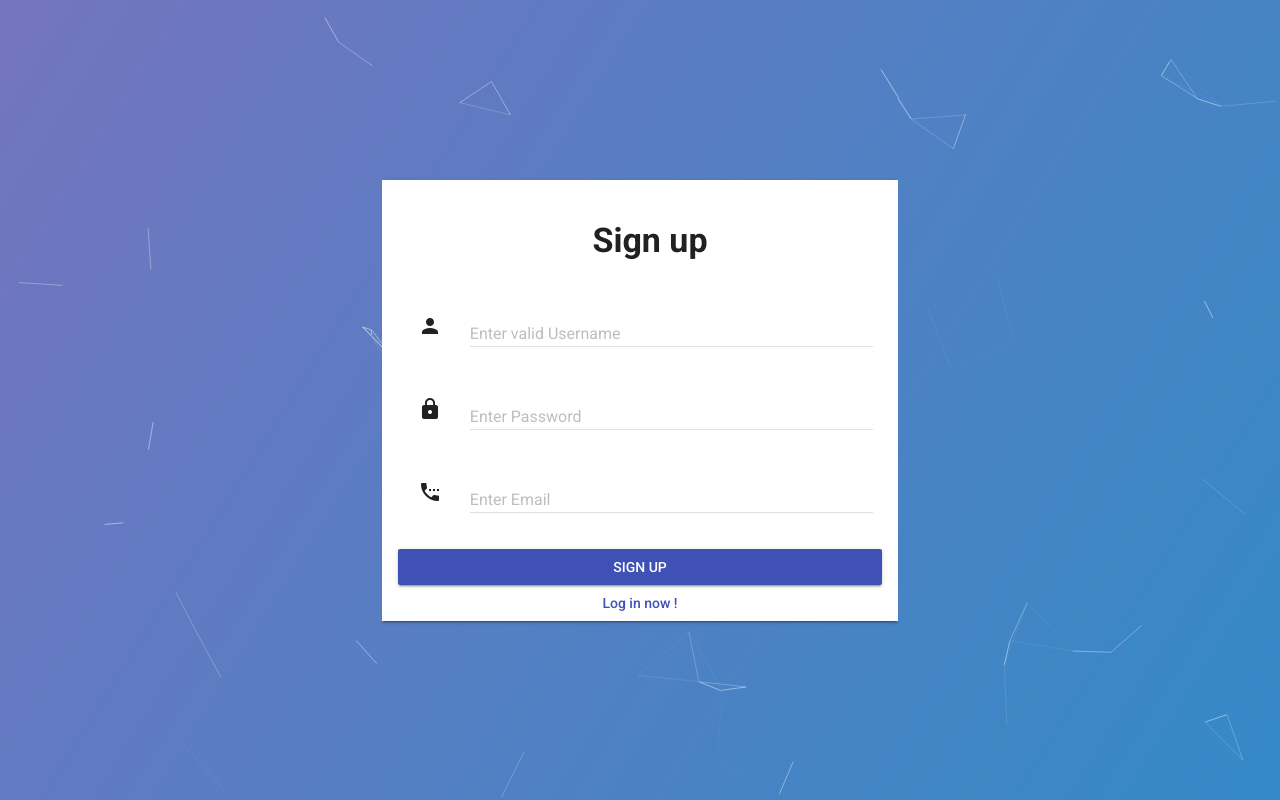
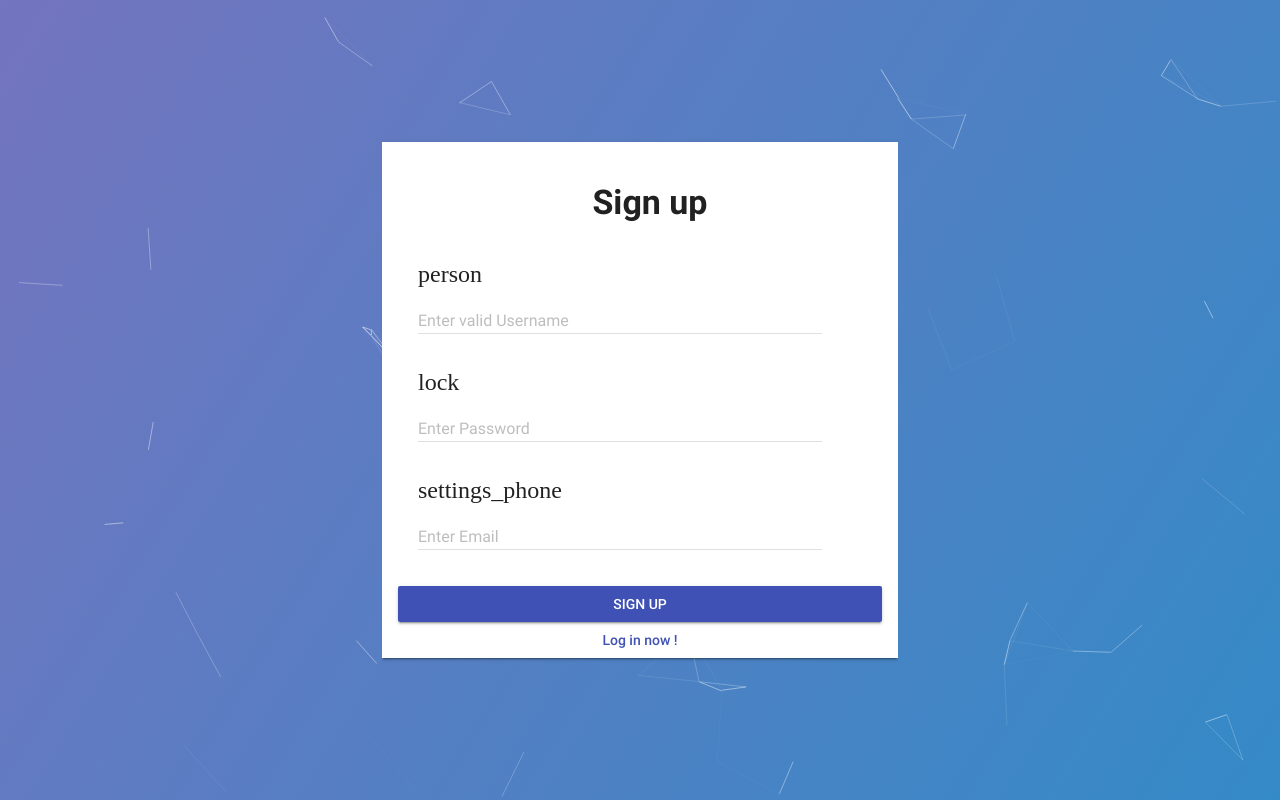
Before and after one commit to hebingchang/ha.hu, a Django app: page /accounts/signup/ in a window 1280 px wide. Run offline with Django 3.2, Linux system fonts and the light colour scheme.

Commit message:
remove materialicons

```diff
--- /dev/null
+++ b/static/styles/roboto.css
@@ -0,0 +1,251 @@
+/* cyrillic-ext */
+@font-face {
+  font-family: 'Roboto';
+  font-style: normal;
+  font-weight: 300;
+  src: local('Roboto Light'), local('Roboto-Light'), url(http://fonts.gstatic.com/s/roboto/v15/0eC6fl06luXEYWpBSJvXCBJtnKITppOI_IvcXXDNrsc.woff2) format('woff2');
+  unicode-range: U+0460-052F, U+20B4, U+2DE0-2DFF, U+A640-A69F;
+}
+
+/* cyrillic */
+@font-face {
+  font-family: 'Roboto';
+  font-style: normal;
+  font-weight: 300;
+  src: local('Roboto Light'), local('Roboto-Light'), url(http://fonts.gstatic.com/s/roboto/v15/Fl4y0QdOxyyTHEGMXX8kcRJtnKITppOI_IvcXXDNrsc.woff2) format('woff2');
+  unicode-range: U+0400-045F, U+0490-0491, U+04B0-04B1, U+2116;
+}
+
+/* greek-ext */
+@font-face {
+  font-family: 'Roboto';
+  font-style: normal;
+  font-weight: 300;
+  src: local('Roboto Light'), local('Roboto-Light'), url(http://fonts.gstatic.com/s/roboto/v15/-L14Jk06m6pUHB-5mXQQnRJtnKITppOI_IvcXXDNrsc.woff2) format('woff2');
+  unicode-range: U+1F00-1FFF;
+}
+
+/* greek */
+@font-face {
+  font-family: 'Roboto';
+  font-style: normal;
+  font-weight: 300;
+  src: local('Roboto Light'), local('Roboto-Light'), url(http://fonts.gstatic.com/s/roboto/v15/I3S1wsgSg9YCurV6PUkTORJtnKITppOI_IvcXXDNrsc.woff2) format('woff2');
+  unicode-range: U+0370-03FF;
+}
+
+/* vietnamese */
+@font-face {
+  font-family: 'Roboto';
+  font-style: normal;
+  font-weight: 300;
+  src: local('Roboto Light'), local('Roboto-Light'), url(http://fonts.gstatic.com/s/roboto/v15/NYDWBdD4gIq26G5XYbHsFBJtnKITppOI_IvcXXDNrsc.woff2) format('woff2');
+  unicode-range: U+0102-0103, U+1EA0-1EF9, U+20AB;
+}
+
+/* latin-ext */
+@font-face {
+  font-family: 'Roboto';
+  font-style: normal;
+  font-weight: 300;
+  src: local('Roboto Light'), local('Roboto-Light'), url(http://fonts.gstatic.com/s/roboto/v15/Pru33qjShpZSmG3z6VYwnRJtnKITppOI_IvcXXDNrsc.woff2) format('woff2');
+  unicode-range: U+0100-024F, U+1E00-1EFF, U+20A0-20AB, U+20AD-20CF, U+2C60-2C7F, U+A720-A7FF;
+}
+
+/* latin */
+@font-face {
+  font-family: 'Roboto';
+  font-style: normal;
+  font-weight: 300;
+  src: local('Roboto Light'), local('Roboto-Light'), url(http://fonts.gstatic.com/s/roboto/v15/Hgo13k-tfSpn0qi1SFdUfVtXRa8TVwTICgirnJhmVJw.woff2) format('woff2');
+  unicode-range: U+0000-00FF, U+0131, U+0152-0153, U+02C6, U+02DA, U+02DC, U+2000-206F, U+2074, U+20AC, U+2212, U+2215, U+E0FF, U+EFFD, U+F000;
+}
+
+/* cyrillic-ext */
+@font-face {
+  font-family: 'Roboto';
+  font-style: normal;
+  font-weight: 400;
+  src: local('Roboto'), local('Roboto-Regular'), url(http://fonts.gstatic.com/s/roboto/v15/ek4gzZ-GeXAPcSbHtCeQI_esZW2xOQ-xsNqO47m55DA.woff2) format('woff2');
+  unicode-range: U+0460-052F, U+20B4, U+2DE0-2DFF, U+A640-A69F;
+}
+
+/* cyrillic */
+@font-face {
+  font-family: 'Roboto';
+  font-style: normal;
+  font-weight: 400;
+  src: local('Roboto'), local('Roboto-Regular'), url(http://fonts.gstatic.com/s/roboto/v15/mErvLBYg_cXG3rLvUsKT_fesZW2xOQ-xsNqO47m55DA.woff2) format('woff2');
+  unicode-range: U+0400-045F, U+0490-0491, U+04B0-04B1, U+2116;
+}
+
+/* greek-ext */
+@font-face {
+  font-family: 'Roboto';
+  font-style: normal;
+  font-weight: 400;
+  src: local('Roboto'), local('Roboto-Regular'), url(http://fonts.gstatic.com/s/roboto/v15/-2n2p-_Y08sg57CNWQfKNvesZW2xOQ-xsNqO47m55DA.woff2) format('woff2');
+  unicode-range: U+1F00-1FFF;
+}
+
+/* greek */
+@font-face {
+  font-family: 'Roboto';
+  font-style: normal;
+  font-weight: 400;
+  src: local('Roboto'), local('Roboto-Regular'), url(http://fonts.gstatic.com/s/roboto/v15/u0TOpm082MNkS5K0Q4rhqvesZW2xOQ-xsNqO47m55DA.woff2) format('woff2');
+  unicode-range: U+0370-03FF;
+}
+
+/* vietnamese */
+@font-face {
+  font-family: 'Roboto';
+  font-style: normal;
+  font-weight: 400;
+  src: local('Roboto'), local('Roboto-Regular'), url(http://fonts.gstatic.com/s/roboto/v15/NdF9MtnOpLzo-noMoG0miPesZW2xOQ-xsNqO47m55DA.woff2) format('woff2');
+  unicode-range: U+0102-0103, U+1EA0-1EF9, U+20AB;
+}
+
+/* latin-ext */
+@font-face {
+  font-family: 'Roboto';
+  font-style: normal;
+  font-weight: 400;
+  src: local('Roboto'), local('Roboto-Regular'), url(http://fonts.gstatic.com/s/roboto/v15/Fcx7Wwv8OzT71A3E1XOAjvesZW2xOQ-xsNqO47m55DA.woff2) format('woff2');
+  unicode-range: U+0100-024F, U+1E00-1EFF, U+20A0-20AB, U+20AD-20CF, U+2C60-2C7F, U+A720-A7FF;
+}
+
+/* latin */
+@font-face {
+  font-family: 'Roboto';
+  font-style: normal;
+  font-weight: 400;
+  src: local('Roboto'), local('Roboto-Regular'), url(http://fonts.gstatic.com/s/roboto/v15/CWB0XYA8bzo0kSThX0UTuA.woff2) format('woff2');
+  unicode-range: U+0000-00FF, U+0131, U+0152-0153, U+02C6, U+02DA, U+02DC, U+2000-206F, U+2074, U+20AC, U+2212, U+2215, U+E0FF, U+EFFD, U+F000;
+}
+
+/* cyrillic-ext */
+@font-face {
+  font-family: 'Roboto';
+  font-style: normal;
+  font-weight: 500;
+  src: local('Roboto Medium'), local('Roboto-Medium'), url(http://fonts.gstatic.com/s/roboto/v15/ZLqKeelYbATG60EpZBSDyxJtnKITppOI_IvcXXDNrsc.woff2) format('woff2');
+  unicode-range: U+0460-052F, U+20B4, U+2DE0-2DFF, U+A640-A69F;
+}
+
+/* cyrillic */
+@font-face {
+  font-family: 'Roboto';
+  font-style: normal;
+  font-weight: 500;
+  src: local('Roboto Medium'), local('Roboto-Medium'), url(http://fonts.gstatic.com/s/roboto/v15/oHi30kwQWvpCWqAhzHcCSBJtnKITppOI_IvcXXDNrsc.woff2) format('woff2');
+  unicode-range: U+0400-045F, U+0490-0491, U+04B0-04B1, U+2116;
+}
+
+/* greek-ext */
+@font-face {
+  font-family: 'Roboto';
+  font-style: normal;
+  font-weight: 500;
+  src: local('Roboto Medium'), local('Roboto-Medium'), url(http://fonts.gstatic.com/s/roboto/v15/rGvHdJnr2l75qb0YND9NyBJtnKITppOI_IvcXXDNrsc.woff2) format('woff2');
+  unicode-range: U+1F00-1FFF;
+}
+
+/* greek */
+@font-face {
+  font-family: 'Roboto';
+  font-style: normal;
+  font-weight: 500;
+  src: local('Roboto Medium'), local('Roboto-Medium'), url(http://fonts.gstatic.com/s/roboto/v15/mx9Uck6uB63VIKFYnEMXrRJtnKITppOI_IvcXXDNrsc.woff2) format('woff2');
+  unicode-range: U+0370-03FF;
+}
+
+/* vietnamese */
+@font-face {
+  font-family: 'Roboto';
+  font-style: normal;
+  font-weight: 500;
+  src: local('Roboto Medium'), local('Roboto-Medium'), url(http://fonts.gstatic.com/s/roboto/v15/mbmhprMH69Zi6eEPBYVFhRJtnKITppOI_IvcXXDNrsc.woff2) format('woff2');
+  unicode-range: U+0102-0103, U+1EA0-1EF9, U+20AB;
+}
+
+/* latin-ext */
+@font-face {
+  font-family: 'Roboto';
+  font-style: normal;
+  font-weight: 500;
+  src: local('Roboto Medium'), local('Roboto-Medium'), url(http://fonts.gstatic.com/s/roboto/v15/oOeFwZNlrTefzLYmlVV1UBJtnKITppOI_IvcXXDNrsc.woff2) format('woff2');
+  unicode-range: U+0100-024F, U+1E00-1EFF, U+20A0-20AB, U+20AD-20CF, U+2C60-2C7F, U+A720-A7FF;
+}
+
+/* latin */
+@font-face {
+  font-family: 'Roboto';
+  font-style: normal;
+  font-weight: 500;
+  src: local('Roboto Medium'), local('Roboto-Medium'), url(http://fonts.gstatic.com/s/roboto/v15/RxZJdnzeo3R5zSexge8UUVtXRa8TVwTICgirnJhmVJw.woff2) format('woff2');
+  unicode-range: U+0000-00FF, U+0131, U+0152-0153, U+02C6, U+02DA, U+02DC, U+2000-206F, U+2074, U+20AC, U+2212, U+2215, U+E0FF, U+EFFD, U+F000;
+}
+
+/* cyrillic-ext */
+@font-face {
+  font-family: 'Roboto';
+  font-style: normal;
+  font-weight: 700;
+  src: local('Roboto Bold'), local('Roboto-Bold'), url(http://fonts.gstatic.com/s/roboto/v15/77FXFjRbGzN4aCrSFhlh3hJtnKITppOI_IvcXXDNrsc.woff2) format('woff2');
+  unicode-range: U+0460-052F, U+20B4, U+2DE0-2DFF, U+A640-A69F;
+}
+
+/* cyrillic */
+@font-face {
+  font-family: 'Roboto';
+  font-style: normal;
+  font-weight: 700;
+  src: local('Roboto Bold'), local('Roboto-Bold'), url(http://fonts.gstatic.com/s/roboto/v15/isZ-wbCXNKAbnjo6_TwHThJtnKITppOI_IvcXXDNrsc.woff2) format('woff2');
+  unicode-range: U+0400-045F, U+0490-0491, U+04B0-04B1, U+2116;
+}
+
+/* greek-ext */
+@font-face {
+  font-family: 'Roboto';
+  font-style: normal;
+  font-weight: 700;
+  src: local('Roboto Bold'), local('Roboto-Bold'), url(http://fonts.gstatic.com/s/roboto/v15/UX6i4JxQDm3fVTc1CPuwqhJtnKITppOI_IvcXXDNrsc.woff2) format('woff2');
+  unicode-range: U+1F00-1FFF;
+}
+
+/* greek */
+@font-face {
+  font-family: 'Roboto';
+  font-style: normal;
+  font-weight: 700;
+  src: local('Roboto Bold'), local('Roboto-Bold'), url(http://fonts.gstatic.com/s/roboto/v15/jSN2CGVDbcVyCnfJfjSdfBJtnKITppOI_IvcXXDNrsc.woff2) format('woff2');
+  unicode-range: U+0370-03FF;
+}
+
+/* vietnamese */
+@font-face {
+  font-family: 'Roboto';
+  font-style: normal;
+  font-weight: 700;
+  src: local('Roboto Bold'), local('Roboto-Bold'), url(http://fonts.gstatic.com/s/roboto/v15/PwZc-YbIL414wB9rB1IAPRJtnKITppOI_IvcXXDNrsc.woff2) format('woff2');
+  unicode-range: U+0102-0103, U+1EA0-1EF9, U+20AB;
+}
+
+/* latin-ext */
+@font-face {
+  font-family: 'Roboto';
+  font-style: normal;
+  font-weight: 700;
+  src: local('Roboto Bold'), local('Roboto-Bold'), url(http://fonts.gstatic.com/s/roboto/v15/97uahxiqZRoncBaCEI3aWxJtnKITppOI_IvcXXDNrsc.woff2) format('woff2');
+  unicode-range: U+0100-024F, U+1E00-1EFF, U+20A0-20AB, U+20AD-20CF, U+2C60-2C7F, U+A720-A7FF;
+}
+
+/* latin */
+@font-face {
+  font-family: 'Roboto';
+  font-style: normal;
+  font-weight: 700;
+  src: local('Roboto Bold'), local('Roboto-Bold'), url(http://fonts.gstatic.com/s/roboto/v15/d-6IYplOFocCacKzxwXSOFtXRa8TVwTICgirnJhmVJw.woff2) format('woff2');
+  unicode-range: U+0000-00FF, U+0131, U+0152-0153, U+02C6, U+02DA, U+02DC, U+2000-206F, U+2074, U+20AC, U+2212, U+2215, U+E0FF, U+EFFD, U+F000;
+}
--- a/templates/base.html
+++ b/templates/base.html
@@ -5,8 +5,7 @@
   <meta charset="UTF-8">
   <title>{% block title %}{% endblock %}</title>
 
-  <link rel="stylesheet" href="https://fonts.googleapis.com/css?family=Roboto:300,400,500,700" type="text/css">
-  <link rel="stylesheet" href="https://fonts.googleapis.com/icon?family=Material+Icons">
+  <link rel="stylesheet" href="{% static "styles/roboto.css" %}">
   <link rel="stylesheet" href="{% static "styles/material.min.css" %}">
   <link rel="stylesheet" href="{% static "styles/materialdesignicons.min.css" %}">
   <link rel="stylesheet" href="{% static "styles/base.css" %}">
```
Also changed, not shown: templates/question.html (+8 -38 lines).
